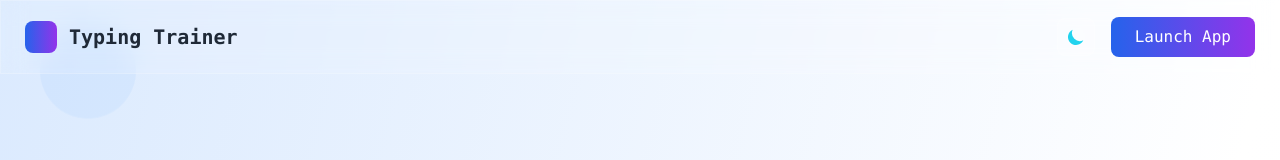
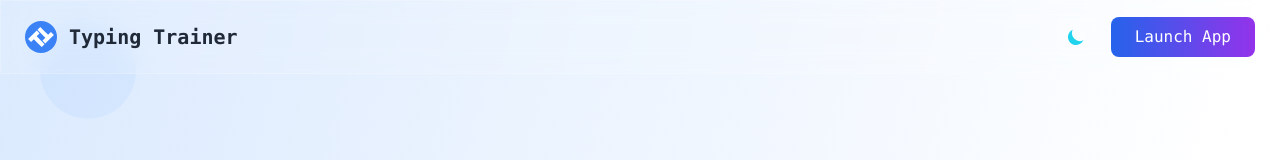
Before and after one commit to mezentsevs/typing-trainer-landing, a Nuxt app: page / in a window 1280 px wide. Shown: the top 160 px of the page. Built offline with nearby package versions, Linux system fonts and the light colour scheme.

Commit message:
feat: add logo

```diff
--- a/components/Footer.vue
+++ b/components/Footer.vue
@@ -4,8 +4,7 @@
             <div class="grid grid-cols-1 md:grid-cols-4 gap-8">
                 <div class="md:col-span-2">
                     <div class="flex items-center space-x-3 mb-4">
-                        <div
-                            class="w-8 h-8 bg-gradient-to-r from-blue-600 to-purple-600 rounded-lg" />
+                        <LogoIcon class="w-8 h-8 text-blue-500 dark:text-blue-600" />
                         <span class="text-xl font-mono font-bold text-gray-800 dark:text-white">
                             {{ APP_NAME }}
                         </span>
--- a/components/Header.vue
+++ b/components/Header.vue
@@ -4,7 +4,7 @@
         <nav class="container mx-auto px-6 py-4">
             <div class="flex items-center justify-between">
                 <div class="flex items-center space-x-3">
-                    <div class="w-8 h-8 bg-gradient-to-r from-blue-600 to-purple-600 rounded-lg" />
+                    <LogoIcon class="w-8 h-8 text-blue-500 dark:text-blue-600" />
                     <span class="text-xl font-mono font-bold text-gray-800 dark:text-white">
                         {{ APP_NAME }}
                     </span>
--- /dev/null
+++ b/components/icons/LogoIcon.vue
@@ -0,0 +1,13 @@
+<template>
+    <svg xmlns="http://www.w3.org/2000/svg" viewBox="0 0 316 316">
+        <circle cx="158" cy="158" r="158" fill="currentColor" />
+        <path
+            fill="#fff"
+            stroke="none"
+            d="m165.375 257 27.72-28.338-77.598-77.925 28.875-28.694c-1.18.343-20.036-19.82-28.286-27.96l-85.37 84.827 28.893 28.076 27.91-27.909c25.716 26.21 52.14 51.713 77.856 77.923z" />
+        <path
+            fill="#fff"
+            stroke="none"
+            d="m150.625 59-27.72 28.339 77.598 77.924-28.875 28.695c1.18-.344 20.036 19.819 28.286 27.96l85.37-84.827-28.893-28.076-27.91 27.909c-25.716-26.21-52.14-51.713-77.856-77.923z" />
+    </svg>
+</template>
```
